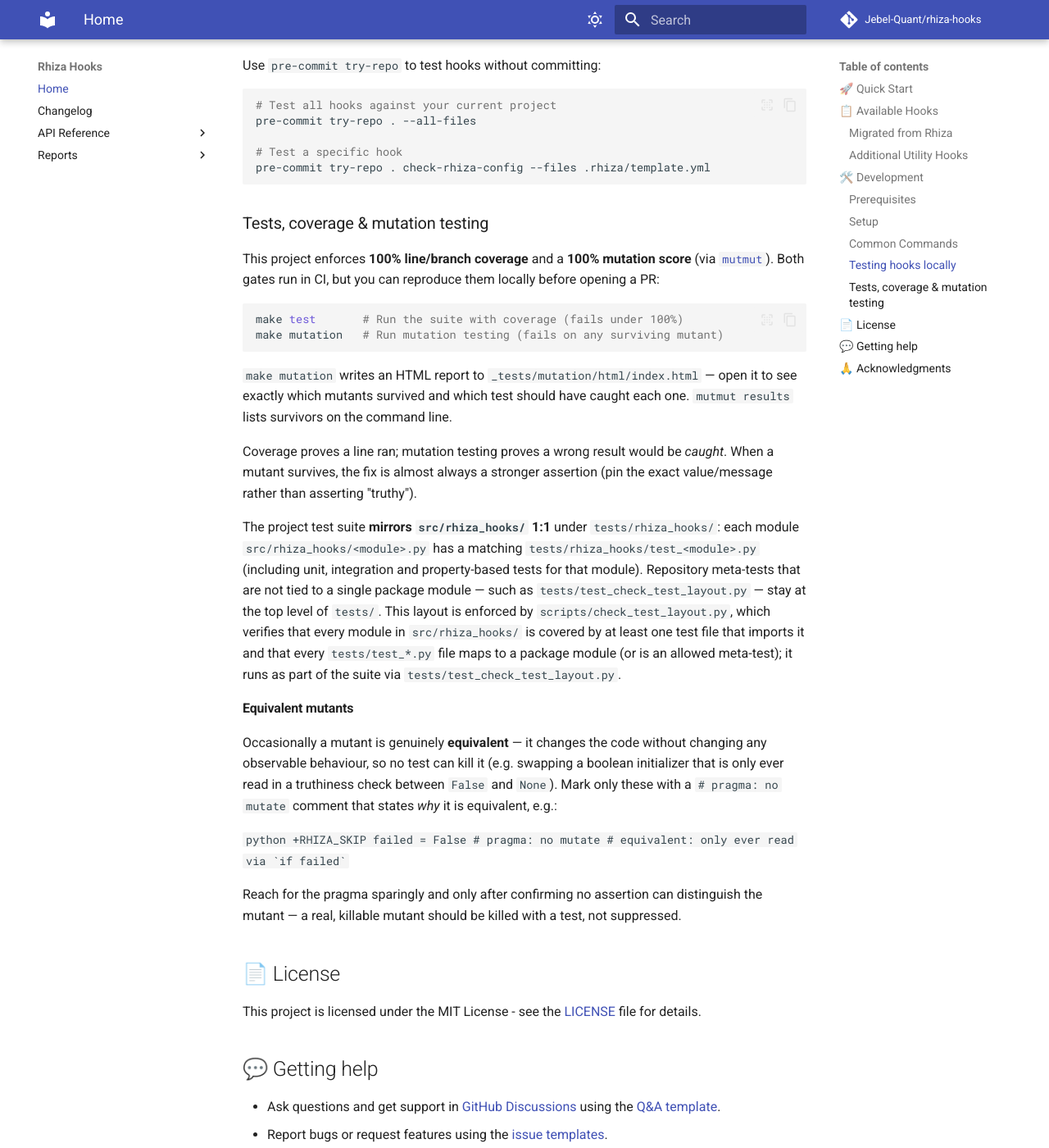
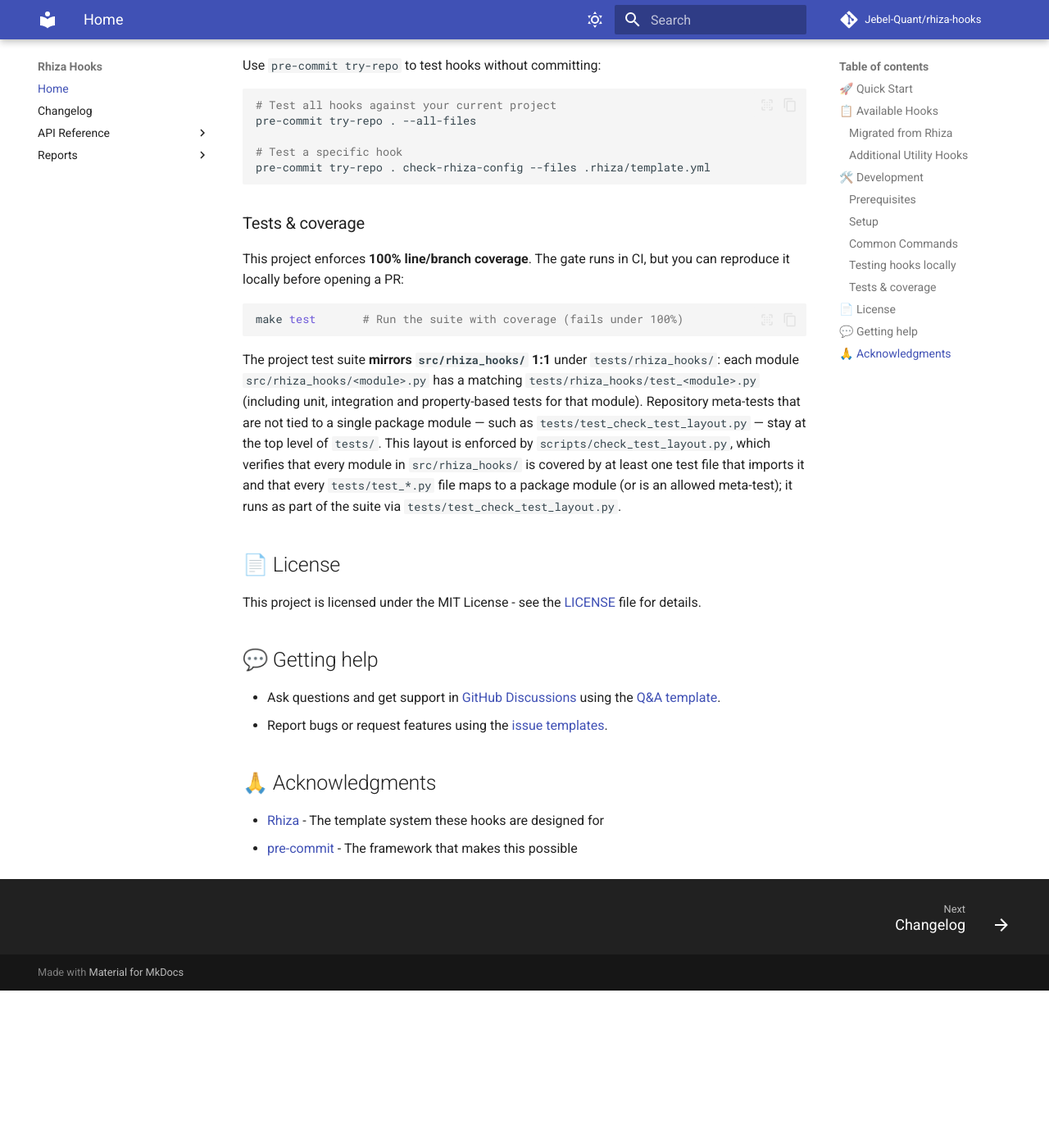
Before and after one commit to Jebel-Quant/rhiza-hooks, an MkDocs documentation site: the page built from docs/index.md, in a window 1280 px wide and 1400 px high, scrolled down 9385 px. Shown: the whole window at 82% size. Built offline with MkDocs 1.6.1 and Material for MkDocs 9.7.7, drawn with Linux system fonts in a browser that asks for light colours; comment, search, counter and statistics services are not loaded; after the commit the page ends 10593 px from its top, so only the background shows below that.

Commit message:
chore: remove mutation testing from the repository
Mutation testing is dropped rather than fixed. The gate enforces a 100%
mutation score, which this repo cannot reach without suppressing equivalent
mutants (e.g. `in_block = False` -> `None`, both falsy and only ever read in a
truth test), and the remaining signal did not justify the upkeep.

Removed here:
- the mutation badge and the mutation prose in README.md, including the
  "Equivalent mutants" pragma guidance
- the `mutmut` test dependency (and its entries in uv.lock)
- .github/workflows/rhiza_mutation.yml, together with an `exclude:` entry in
  .rhiza/template.yml so `rhiza sync` never restores it
- the MUTATION_ENABLED repository variable

The six tests added in the previous commit stay. They were found via mutation
testing but stand on their own as boundary coverage for `_parse_args` and
`parse_go_mod`.

Still present and NOT removable from this repo: the `make mutation` target in
.rhiza/make.d/test.mk, a mutmut mention in .rhiza/make.d/bootstrap.mk, the
`.mutmut-cache` entry in .gitignore, and the mutation section of
docs/development/TESTS.md. All four are Rhiza-managed files that cannot be
excluded without losing unrelated content; dropping them needs an upstream
change in jebel-quant/rhiza.

Co-Authored-By: Claude Opus 5 (1M context) <noreply@anthropic.com>

````diff
--- a/README.md
+++ b/README.md
@@ -6,7 +6,6 @@
 [![CodeFactor](https://www.codefactor.io/repository/github/jebel-quant/rhiza-hooks/badge/main)](https://www.codefactor.io/repository/github/jebel-quant/rhiza-hooks/overview/main)
 [![Rhiza](https://img.shields.io/badge/dynamic/yaml?url=https%3A%2F%2Fraw.githubusercontent.com%2Fjebel-quant%2Frhiza-hooks%2Fmain%2F.rhiza%2Ftemplate.yml&query=%24.ref&label=rhiza)](https://github.com/jebel-quant/rhiza)
 [![Coverage](https://jebel-quant.github.io/rhiza-hooks/coverage-badge.svg)](https://jebel-quant.github.io/rhiza-hooks/reports/html-coverage/)
-[![Mutation Testing](https://img.shields.io/badge/mutation%20testing-opt--in-lightgrey)](docs/development/TESTS.md#mutation-testing)
 [![OpenSSF Scorecard](https://api.securityscorecards.dev/projects/github.com/Jebel-Quant/rhiza-hooks/badge)](https://scorecard.dev/viewer/?uri=github.com/Jebel-Quant/rhiza-hooks)
 
 Custom [pre-commit](https://pre-commit.com/) hooks for projects using [Rhiza](https://github.com/Jebel-Quant/rhiza) templates.
@@ -333,30 +332,15 @@ pre-commit try-repo . --all-files
 pre-commit try-repo . check-rhiza-config --files .rhiza/template.yml
 ```
 
-### Tests, coverage & mutation testing
+### Tests & coverage
 
-This project enforces **100% line/branch coverage** and a **100% mutation score** (via [`mutmut`](https://github.com/boxed/mutmut)). Both gates run in CI, but you can reproduce them locally before opening a PR:
+This project enforces **100% line/branch coverage**. The gate runs in CI, but you can reproduce it locally before opening a PR:
 
 ```bash
 make test       # Run the suite with coverage (fails under 100%)
-make mutation   # Run mutation testing (fails on any surviving mutant)
 ```
 
-`make mutation` writes an HTML report to `_tests/mutation/html/index.html` — open it to see exactly which mutants survived and which test should have caught each one. `mutmut results` lists survivors on the command line.
-
-Coverage proves a line ran; mutation testing proves a wrong result would be *caught*. When a mutant survives, the fix is almost always a stronger assertion (pin the exact value/message rather than asserting "truthy").
-
 The project test suite **mirrors `src/rhiza_hooks/` 1:1** under `tests/rhiza_hooks/`: each module `src/rhiza_hooks/<module>.py` has a matching `tests/rhiza_hooks/test_<module>.py` (including unit, integration and property-based tests for that module). Repository meta-tests that are not tied to a single package module — such as `tests/test_check_test_layout.py` — stay at the top level of `tests/`. This layout is enforced by `scripts/check_test_layout.py`, which verifies that every module in `src/rhiza_hooks/` is covered by at least one test file that imports it and that every `tests/test_*.py` file maps to a package module (or is an allowed meta-test); it runs as part of the suite via `tests/test_check_test_layout.py`.
-
-#### Equivalent mutants
-
-Occasionally a mutant is genuinely **equivalent** — it changes the code without changing any observable behaviour, so no test can kill it (e.g. swapping a boolean initializer that is only ever read in a truthiness check between `False` and `None`). Mark only these with a `# pragma: no mutate` comment that states *why* it is equivalent, e.g.:
-
-```python +RHIZA_SKIP
-failed = False  # pragma: no mutate  # equivalent: only ever read via `if failed`
-```
-
-Reach for the pragma sparingly and only after confirming no assertion can distinguish the mutant — a real, killable mutant should be killed with a test, not suppressed.
 
 ## 📄 License
 
--- a/pyproject.toml
+++ b/pyproject.toml
@@ -70,7 +70,6 @@ test = [
     "pytest>=9.1.1",
     "pytest-cov>=5.0",
     "pytest-timeout>=2.3",
-    "mutmut>=2.0,<3.0",
     "hypothesis>=6.161.8",
 ]
 lint = [
````
Also changed, not shown: CLAUDE.md (+11 -4 lines), 3 other files.
